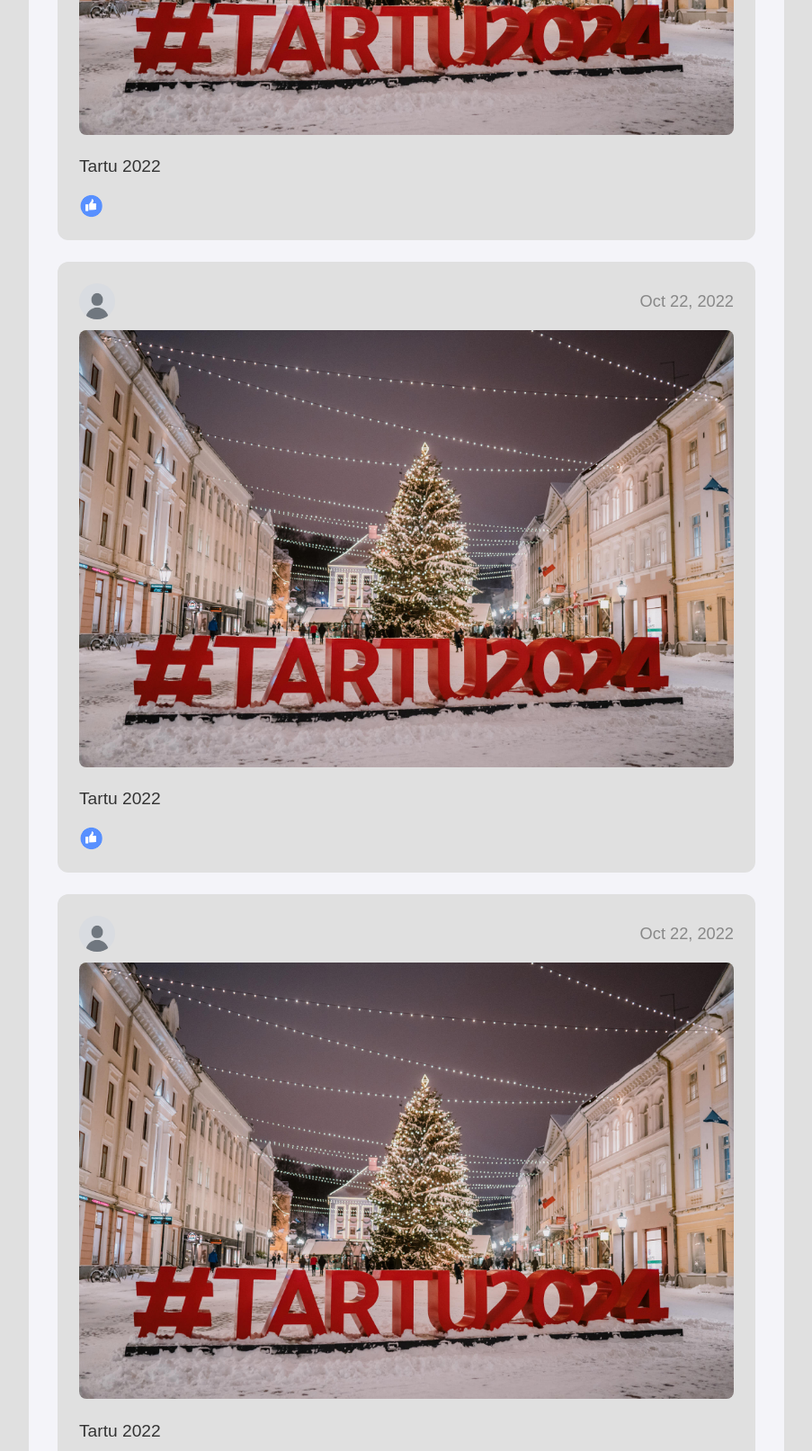
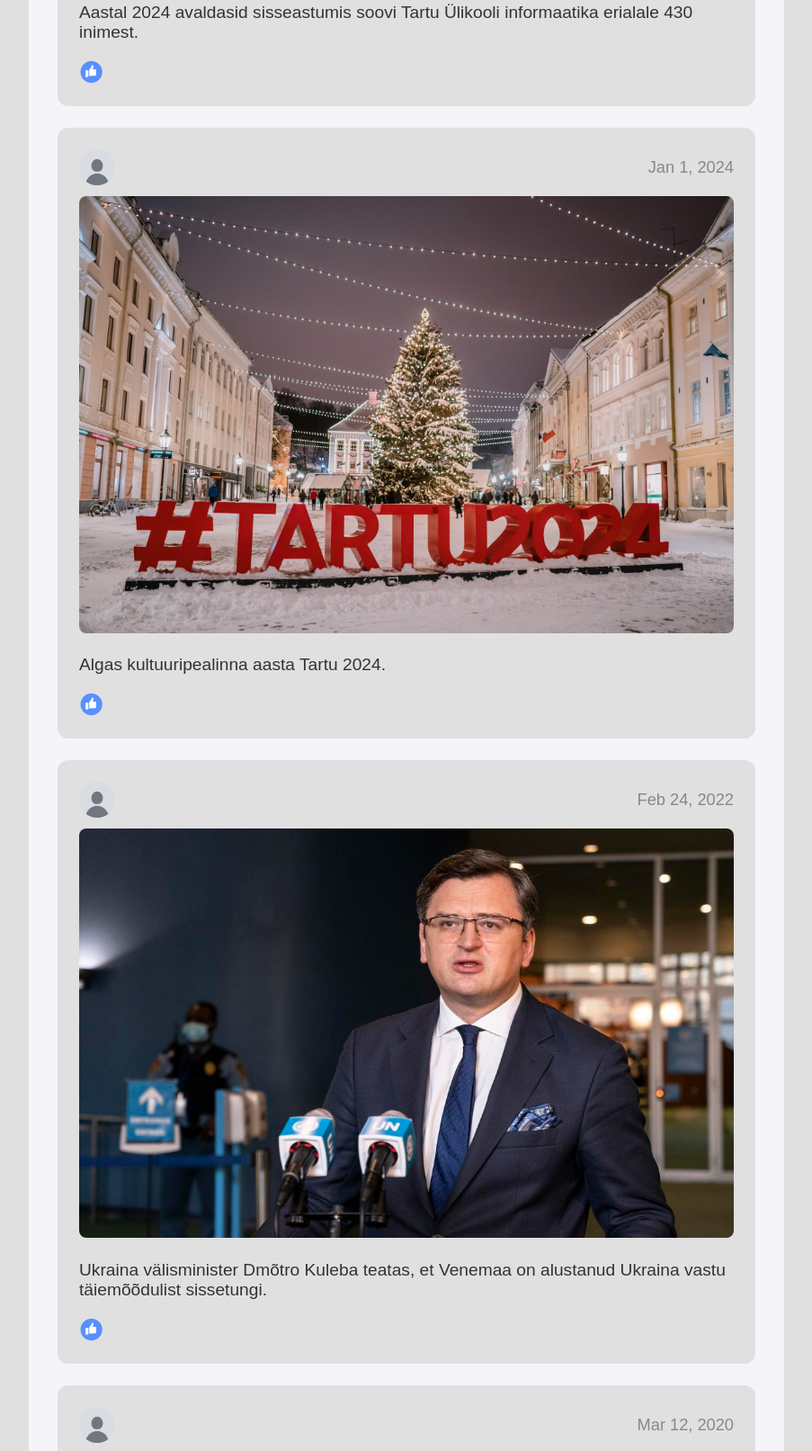
Before and after one commit to KarlGm4n/WAD2025, a plain HTML site: page index.html in a window 1280 px wide. Shown: the part 538-2151 px from the top of the page at 90% size, without its empty margins (188-1091 px from the left). Drawn offline with Linux system fonts and the light colour scheme.

Commit message:
Made post on homepage

```diff
--- a/index.html
+++ b/index.html
@@ -30,12 +30,12 @@
         <div class="post-header">
           <img src="res/images/default_avatar.jpg" alt="Avatar" class="post-avatar">
           <div class="post-meta">
-            <span class="post-date">Oct 22, 2022</span>
+            <span class="post-date">Jan 14, 2025</span>
           </div>
         </div>
         <div class="post-content">
-          <img src="res/images/Tartu-2024.jpg" alt="Example" class="post-image">
-          <p>Tartu 2022</p>
+          <img src="res/images/informaatika.jpg" alt="Example" class="post-image">
+          <p>Aastal 2024 avaldasid sisseastumis soovi Tartu Ülikooli informaatika erialale 430 inimest.</p>
         </div>
         <div class="post-footer">
           <img src="res/images/like.png" alt="Like" class="like-icon">
@@ -46,12 +46,12 @@
         <div class="post-header">
           <img src="res/images/default_avatar.jpg" alt="Avatar" class="post-avatar">
           <div class="post-meta">
-            <span class="post-date">Oct 22, 2022</span>
+            <span class="post-date">Jan 1, 2024</span>
           </div>
         </div>
         <div class="post-content">
           <img src="res/images/Tartu-2024.jpg" alt="Example" class="post-image">
-          <p>Tartu 2022</p>
+          <p>Algas kultuuripealinna aasta Tartu 2024.</p>
         </div>
         <div class="post-footer">
           <img src="res/images/like.png" alt="Like" class="like-icon">
@@ -62,12 +62,12 @@
         <div class="post-header">
           <img src="res/images/default_avatar.jpg" alt="Avatar" class="post-avatar">
           <div class="post-meta">
-            <span class="post-date">Oct 22, 2022</span>
+            <span class="post-date">Feb 24, 2022</span>
           </div>
         </div>
         <div class="post-content">
-          <img src="res/images/Tartu-2024.jpg" alt="Example" class="post-image">
-          <p>Tartu 2022</p>
+          <img src="res/images/ukr.jpg" alt="Example" class="post-image">
+          <p>Ukraina välisminister Dmõtro Kuleba teatas, et Venemaa on alustanud Ukraina vastu täiemõõdulist sissetungi.</p>
         </div>
         <div class="post-footer">
           <img src="res/images/like.png" alt="Like" class="like-icon">
@@ -78,12 +78,12 @@
         <div class="post-header">
           <img src="res/images/default_avatar.jpg" alt="Avatar" class="post-avatar">
           <div class="post-meta">
-            <span class="post-date">Oct 22, 2022</span>
+            <span class="post-date">Mar 12, 2020</span>
           </div>
         </div>
         <div class="post-content">
-          <img src="res/images/Tartu-2024.jpg" alt="Example" class="post-image">
-          <p>Tartu 2022</p>
+          <img src="res/images/eriolukord.jpg" alt="Example" class="post-image">
+          <p>Tallinn, Stenbocki maja, 12. märts 2020 – Valitsus kuulutas seoses koroonaviiruse pandeemilise levikuga maailmas ja viiruse tõenäolise Eesti-sisese leviku laienemisega riigis välja eriolukorra.</p>
         </div>
         <div class="post-footer">
           <img src="res/images/like.png" alt="Like" class="like-icon">
@@ -94,12 +94,12 @@
         <div class="post-header">
           <img src="res/images/default_avatar.jpg" alt="Avatar" class="post-avatar">
           <div class="post-meta">
-            <span class="post-date">Oct 22, 2022</span>
+            <span class="post-date">Jan 27, 2020</span>
           </div>
         </div>
         <div class="post-content">
-          <img src="res/images/Tartu-2024.jpg" alt="Example" class="post-image">
-          <p>Tartu 2022</p>
+          <img src="res/images/delta.jpg" alt="Example" class="post-image">
+          <p>Kolmapäeval, 29. jaanuaril kell 12 avatakse Tartu Ülikooli Delta keskus, mis on põhjamaade üks moodsamaid digitehnoloogilise, analüütilise ja majandusmõtte kandjaid.</p>
         </div>
         <div class="post-footer">
           <img src="res/images/like.png" alt="Like" class="like-icon">
```
Also changed, not shown: res/images/delta.jpg (added), res/images/eriolukord.jpg (added), res/images/informaatika.jpg (added), res/images/ukr.jpg (added).
